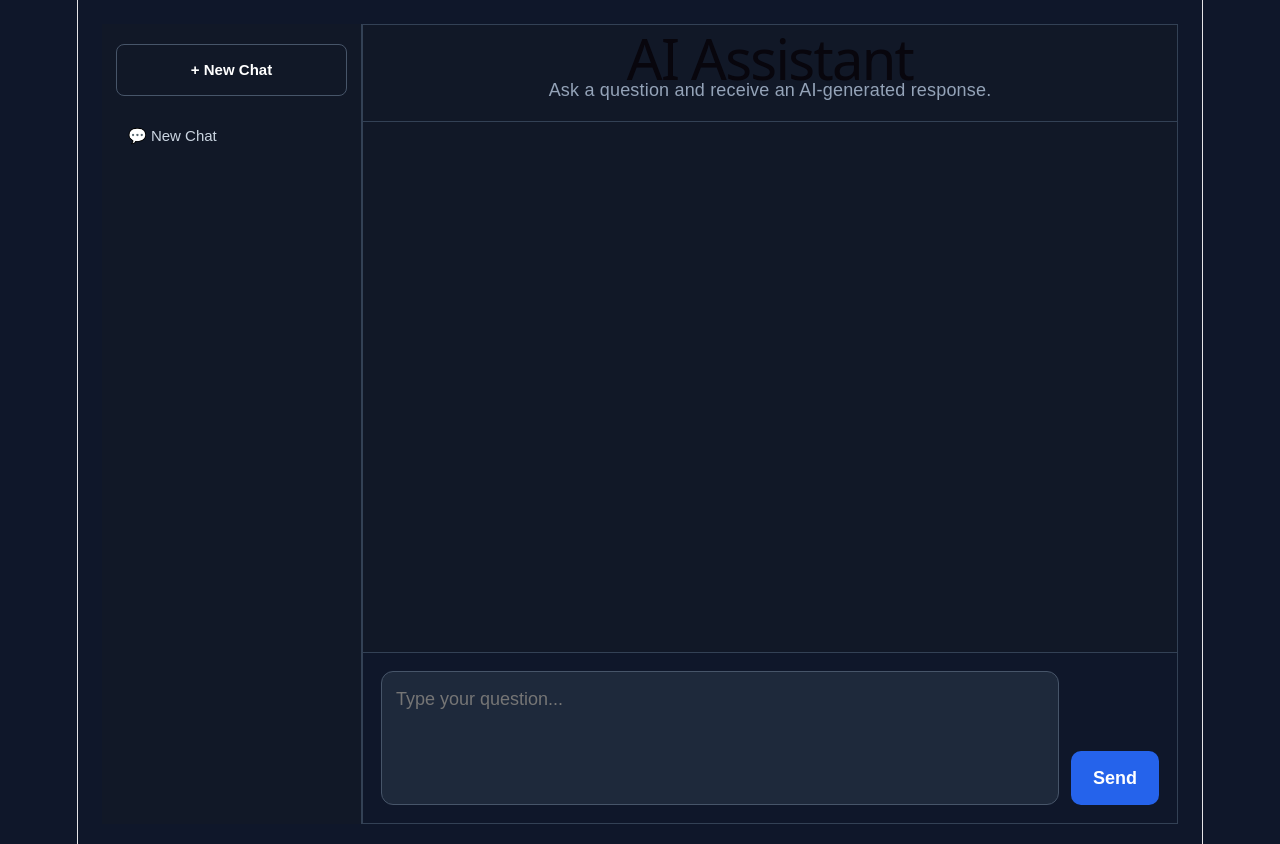
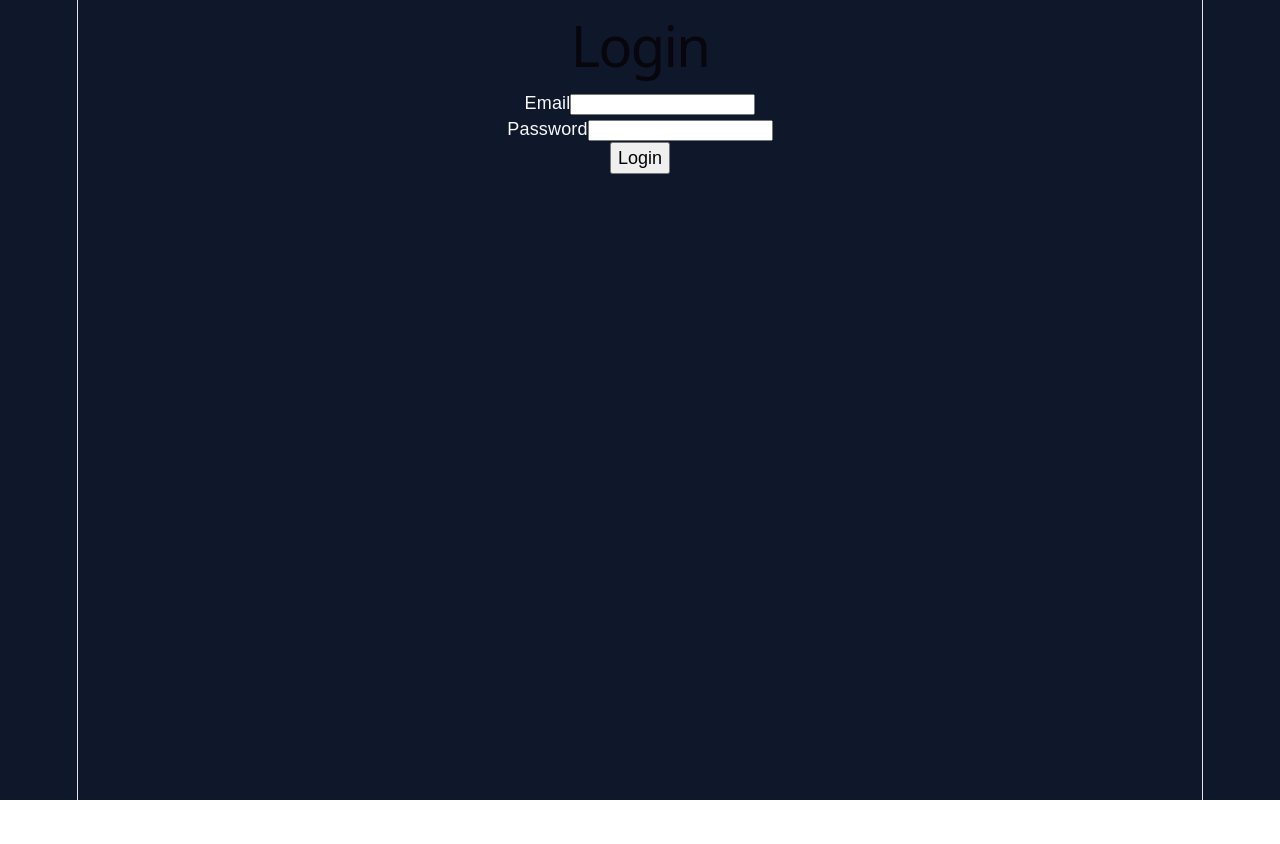
Before and after one commit to Shashinka26/AI-Learning, a React (Vite) app in the folder Frontend/: page / in a window 1280 px wide. Shown: the top 844 px of the page. After the commit the page ends 800 px from the top, so only its background shows below. Built offline with nearby package versions, Linux system fonts and the light colour scheme.

Commit message:
Implement JWT authentication and secure AI chat

```diff
--- a/Frontend/src/App.tsx
+++ b/Frontend/src/App.tsx
@@ -3,13 +3,10 @@ import type { Message } from "./types/Message";
 import type { Conversation } from "./types/Conversation";
 import "./App.css";
 
+import Login from "./pages/Login";
 import Sidebar from "./components/Sidebar";
 import ChatWindow from "./components/ChatWindow";
 import ChatInput from "./components/ChatInput";
-
-type ChatResponse = {
-  message: string;
-};
 
 const createNewConversation = (): Conversation => {
   const now = new Date();
@@ -23,21 +20,62 @@ const createNewConversation = (): Conversation => {
   };
 };
 
+const loadConversations = (): Conversation[] => {
+  const savedConversations =
+    localStorage.getItem("conversations");
+
+  if (!savedConversations) {
+    return [createNewConversation()];
+  }
+
+  try {
+    const parsedConversations: Conversation[] =
+      JSON.parse(savedConversations);
+
+    if (parsedConversations.length === 0) {
+      return [createNewConversation()];
+    }
+
+    return parsedConversations;
+  } catch {
+    return [createNewConversation()];
+  }
+};
+
 function App() {
+  const [isAuthenticated, setIsAuthenticated] =
+    useState<boolean>(() =>
+      Boolean(localStorage.getItem("authToken")),
+    );
+
   const [prompt, setPrompt] = useState("");
 
   const [conversations, setConversations] =
-  useState<Conversation[]>(() => {
-    const savedConversations =
-      localStorage.getItem("conversations");
+    useState<Conversation[]>(loadConversations);
 
-    if (savedConversations) {
-      return JSON.parse(savedConversations);
-    }
+  const [
+    currentConversationId,
+    setCurrentConversationId,
+  ] = useState<string>(() => conversations[0].id);
 
-    return [createNewConversation()];
-  });
-  const handleSelectConversation = (conversationId: string) => {
+  const [loading, setLoading] = useState(false);
+  const [error, setError] = useState("");
+
+  const currentConversation = conversations.find(
+    (conversation) =>
+      conversation.id === currentConversationId,
+  );
+
+  useEffect(() => {
+    localStorage.setItem(
+      "conversations",
+      JSON.stringify(conversations),
+    );
+  }, [conversations]);
+
+  const handleSelectConversation = (
+    conversationId: string,
+  ) => {
     setCurrentConversationId(conversationId);
     setPrompt("");
     setError("");
@@ -66,48 +104,33 @@ function App() {
     );
   };
 
-  const [currentConversationId, setCurrentConversationId] =
-  useState<string>(() => {
-    const savedConversations =
-      localStorage.getItem("conversations");
-
-    if (savedConversations) {
-      const conversations: Conversation[] =
-        JSON.parse(savedConversations);
-
-      return conversations[0].id;
-    }
-
-    return createNewConversation().id;
-  });
-
-  const [loading, setLoading] = useState(false);
-  const [error, setError] = useState("");
-
-  const currentConversation = conversations.find(
-    (conversation) => conversation.id === currentConversationId,
-  );
-  useEffect(() => {
-  localStorage.setItem(
-    "conversations",
-    JSON.stringify(conversations)
-  );
-}, [conversations]);
- const handleDeleteConversation = (conversationId: string) => {
+  const handleDeleteConversation = (
+    conversationId: string,
+  ) => {
     setConversations((currentConversations) => {
-    const remainingConversations = currentConversations.filter(
-      (conversation) => conversation.id !== conversationId,
+      const remainingConversations =
+        currentConversations.filter(
+          (conversation) =>
+            conversation.id !== conversationId,
         );
 
       if (remainingConversations.length === 0) {
-      const newConversation = createNewConversation();
-      setCurrentConversationId(newConversation.id);
+        const newConversation =
+          createNewConversation();
+
+        setCurrentConversationId(
+          newConversation.id,
+        );
 
         return [newConversation];
       }
 
-    if (conversationId === currentConversationId) {
-      setCurrentConversationId(remainingConversations[0].id);
+      if (
+        conversationId === currentConversationId
+      ) {
+        setCurrentConversationId(
+          remainingConversations[0].id,
+        );
       }
 
       return remainingConversations;
@@ -123,7 +146,9 @@ function App() {
   ) => {
     setConversations((currentConversations) =>
       currentConversations.map((conversation) => {
-        if (conversation.id !== conversationId) {
+        if (
+          conversation.id !== conversationId
+        ) {
           return conversation;
         }
 
@@ -131,11 +156,47 @@ function App() {
           ...conversation,
 
           title:
-    conversation.title === "New Chat" && message.sender === "user"
+            conversation.title === "New Chat" &&
+            message.sender === "user"
               ? message.text.slice(0, 35)
               : conversation.title,
 
-  messages: [...conversation.messages, message],
+          messages: [
+            ...conversation.messages,
+            message,
+          ],
+
+          updatedAt: new Date(),
+        };
+      }),
+    );
+  };
+
+  const updateMessageInConversation = (
+    conversationId: string,
+    messageId: string,
+    text: string,
+  ) => {
+    setConversations((currentConversations) =>
+      currentConversations.map((conversation) => {
+        if (
+          conversation.id !== conversationId
+        ) {
+          return conversation;
+        }
+
+        return {
+          ...conversation,
+
+          messages: conversation.messages.map(
+            (message) =>
+              message.id === messageId
+                ? {
+                    ...message,
+                    text,
+                  }
+                : message,
+          ),
 
           updatedAt: new Date(),
         };
@@ -144,16 +205,29 @@ function App() {
   };
 
   const handleNewChat = () => {
-    const newConversation = createNewConversation();
+    const newConversation =
+      createNewConversation();
 
-    setConversations((currentConversations) => [
+    setConversations(
+      (currentConversations) => [
         newConversation,
         ...currentConversations,
-    ]);
+      ],
+    );
 
-    setCurrentConversationId(newConversation.id);
+    setCurrentConversationId(
+      newConversation.id,
+    );
+
     setPrompt("");
     setError("");
+  };
+
+  const handleLogout = () => {
+    localStorage.removeItem("authToken");
+    localStorage.removeItem("authUser");
+
+    setIsAuthenticated(false);
   };
 
   const sendPrompt = async () => {
@@ -164,7 +238,17 @@ function App() {
       return;
     }
 
-    const activeConversationId = currentConversationId;
+    const token =
+      localStorage.getItem("authToken");
+
+    if (!token) {
+      setIsAuthenticated(false);
+      setError("Please log in again.");
+      return;
+    }
+
+    const activeConversationId =
+      currentConversationId;
 
     const userMessage: Message = {
       id: crypto.randomUUID(),
@@ -173,7 +257,10 @@ function App() {
       createdAt: new Date(),
     };
 
-    addMessageToConversation(activeConversationId, userMessage);
+    addMessageToConversation(
+      activeConversationId,
+      userMessage,
+    );
 
     setPrompt("");
     setLoading(true);
@@ -181,61 +268,176 @@ function App() {
 
     try {
       const apiResponse = await fetch(
-        "http://localhost:5136/api/AI/chat",
+        "http://localhost:5136/api/AI/chat/stream",
         {
           method: "POST",
+
           headers: {
             "Content-Type": "application/json",
+
+            Authorization: `Bearer ${token}`,
           },
+
           body: JSON.stringify({
             prompt: trimmedPrompt,
           }),
         },
       );
 
-      if (!apiResponse.ok) {
-        throw new Error("Backend request failed.");
+      if (apiResponse.status === 401) {
+        localStorage.removeItem("authToken");
+        localStorage.removeItem("authUser");
+
+        setIsAuthenticated(false);
+
+        throw new Error(
+          "Your login session has expired.",
+        );
       }
 
-      const data: ChatResponse = await apiResponse.json();
+      if (!apiResponse.ok) {
+        throw new Error(
+          "Backend request failed.",
+        );
+      }
+
+      if (!apiResponse.body) {
+        throw new Error(
+          "Response stream is not available.",
+        );
+      }
+
+      const aiMessageId =
+        crypto.randomUUID();
 
       const aiMessage: Message = {
-        id: crypto.randomUUID(),
+        id: aiMessageId,
         sender: "ai",
-        text: data.message,
+        text: "",
         createdAt: new Date(),
       };
 
-      addMessageToConversation(activeConversationId, aiMessage);
+      addMessageToConversation(
+        activeConversationId,
+        aiMessage,
+      );
+
+      const reader =
+        apiResponse.body.getReader();
+
+      const decoder = new TextDecoder();
+
+      let completeText = "";
+
+      while (true) {
+        const { value, done } =
+          await reader.read();
+
+        if (done) {
+          break;
+        }
+
+        const chunk = decoder.decode(value, {
+          stream: true,
+        });
+
+        if (chunk && completeText === "") {
+          setLoading(false);
+        }
+
+        completeText += chunk;
+
+        updateMessageInConversation(
+          activeConversationId,
+          aiMessageId,
+          completeText,
+        );
+      }
+
+      const finalChunk = decoder.decode();
+
+      if (finalChunk) {
+        completeText += finalChunk;
+
+        updateMessageInConversation(
+          activeConversationId,
+          aiMessageId,
+          completeText,
+        );
+      }
     } catch (requestError) {
       console.error(requestError);
-      setError("Could not connect to the backend.");
+
+      setError(
+        requestError instanceof Error
+          ? requestError.message
+          : "Could not connect to the backend.",
+      );
     } finally {
       setLoading(false);
     }
   };
 
+  if (!isAuthenticated) {
+    return (
+      <Login
+        onLoginSuccess={() =>
+          setIsAuthenticated(true)
+        }
+      />
+    );
+  }
+
   return (
     <main className="app">
       <Sidebar
         conversations={conversations}
-  currentConversationId={currentConversationId}
+        currentConversationId={
+          currentConversationId
+        }
         onNewChat={handleNewChat}
-  onSelectConversation={handleSelectConversation}
-  onDeleteConversation={handleDeleteConversation}
+        onSelectConversation={
+          handleSelectConversation
+        }
+        onDeleteConversation={
+          handleDeleteConversation
+        }
+        onRenameConversation={
+          handleRenameConversation
+        }
       />
 
       <section className="chat-card">
+        <div className="chat-header">
+          <div>
             <h1>AI Assistant</h1>
 
-        <p>Ask a question and receive an AI-generated response.</p>
+            <p>
+              Ask a question and receive an
+              AI-generated response.
+            </p>
+          </div>
+
+          <button
+            type="button"
+            onClick={handleLogout}
+          >
+            Logout
+          </button>
+        </div>
 
         <ChatWindow
-          messages={currentConversation?.messages ?? []}
+          messages={
+            currentConversation?.messages ?? []
+          }
           loading={loading}
         />
 
-        {error && <p className="error-message">{error}</p>}
+        {error && (
+          <p className="error-message">
+            {error}
+          </p>
+        )}
 
         <ChatInput
           prompt={prompt}
--- /dev/null
+++ b/Frontend/src/pages/Login.tsx
@@ -0,0 +1,95 @@
+import { useState } from "react";
+import { login } from "../services/authService";
+
+type LoginProps = {
+  onLoginSuccess: () => void;
+};
+
+export default function Login({
+  onLoginSuccess,
+}: LoginProps) {
+  const [email, setEmail] = useState("");
+  const [password, setPassword] = useState("");
+  const [loading, setLoading] = useState(false);
+  const [error, setError] = useState("");
+
+  async function handleSubmit(
+    event: React.FormEvent<HTMLFormElement>
+  ) {
+    event.preventDefault();
+
+    setLoading(true);
+    setError("");
+
+    try {
+      const result = await login({
+        email: email.trim(),
+        password,
+      });
+
+      localStorage.setItem(
+        "authToken",
+        result.token
+      );
+
+      localStorage.setItem(
+        "authUser",
+        JSON.stringify(result.user)
+      );
+
+      onLoginSuccess();
+    } catch (error) {
+      setError(
+        error instanceof Error
+          ? error.message
+          : "Login failed."
+      );
+    } finally {
+      setLoading(false);
+    }
+  }
+
+  return (
+    <div>
+      <h1>Login</h1>
+
+      <form onSubmit={handleSubmit}>
+        <div>
+          <label htmlFor="email">Email</label>
+
+          <input
+            id="email"
+            type="email"
+            value={email}
+            onChange={(event) =>
+              setEmail(event.target.value)
+            }
+            required
+          />
+        </div>
+
+        <div>
+          <label htmlFor="password">
+            Password
+          </label>
+
+          <input
+            id="password"
+            type="password"
+            value={password}
+            onChange={(event) =>
+              setPassword(event.target.value)
+            }
+            required
+          />
+        </div>
+
+        {error && <p>{error}</p>}
+
+        <button type="submit" disabled={loading}>
+          {loading ? "Logging in..." : "Login"}
+        </button>
+      </form>
+    </div>
+  );
+}
--- /dev/null
+++ b/Frontend/src/services/authService.ts
@@ -0,0 +1,33 @@
+import type {
+  LoginRequest,
+  LoginResponse,
+} from "../types/Auth";
+
+const API_BASE_URL = "http://localhost:5136/api";
+
+export async function login(
+  request: LoginRequest
+): Promise<LoginResponse> {
+  const response = await fetch(
+    `${API_BASE_URL}/Auth/login`,
+    {
+      method: "POST",
+      headers: {
+        "Content-Type": "application/json",
+      },
+      body: JSON.stringify(request),
+    }
+  );
+
+  if (!response.ok) {
+    const errorData = await response
+      .json()
+      .catch(() => null);
+
+    throw new Error(
+      errorData?.message ?? "Login failed."
+    );
+  }
+
+  return response.json();
+}
```
Also changed, not shown: Frontend/src/types/Auth.ts (added, +15 -0 lines). Lines whose indentation alone changed are shown as unchanged.
